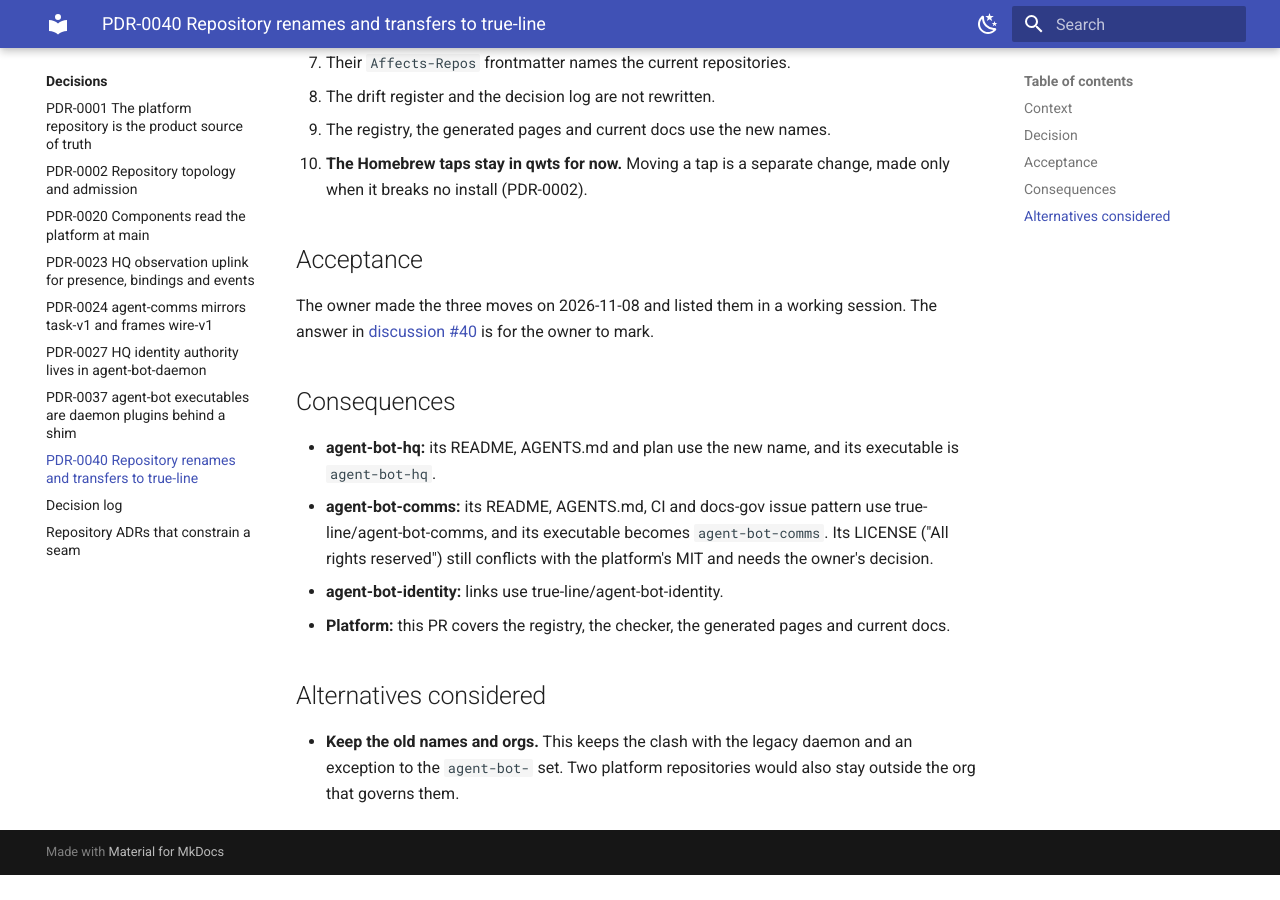
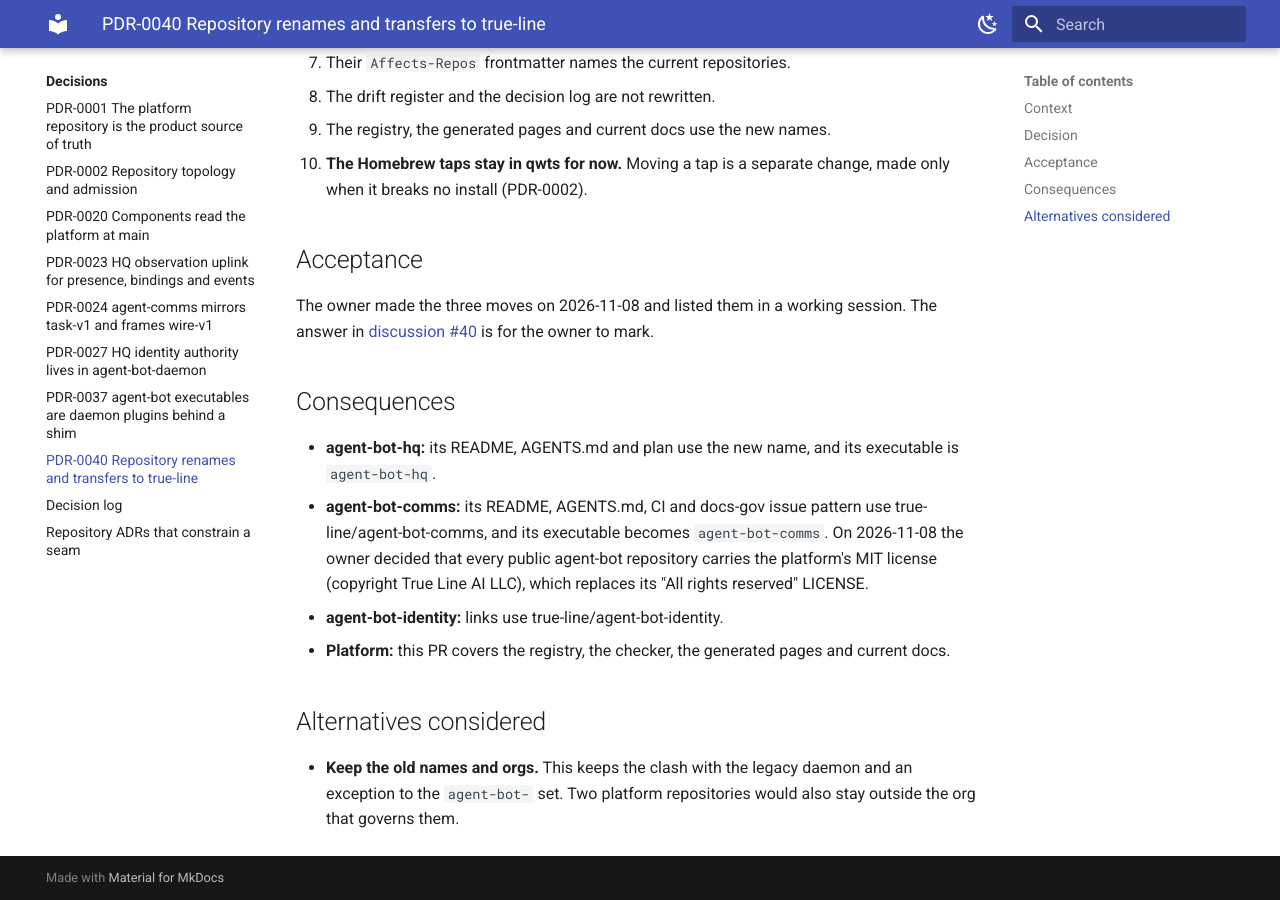
Before and after one commit to true-line/agent-bot-platform, an MkDocs documentation site: the page built from docs/04-decisions/PDR-0040-repository-renames-and-transfers-to-true-line.md, in a window 1280 px wide and 900 px high, scrolled down 1233 px. Built offline with MkDocs 1.6.1 and Material for MkDocs 9.7.7, drawn with Linux system fonts in a browser that asks for light colours; before the commit the page ends 2108 px from its top, so only the background shows below that.

Commit message:
PDR-0040: the owner's MIT decision for agent-bot-comms
Co-Authored-By: Claude Opus 5.5 <noreply@anthropic.com>
Co-authored-by: tidy-inlet-66 <agent_3d9ab2ac-9c97-442c-9bfa-8fcf497ded66@souls.agent-bot.invalid>
Agent-Identity: agent_3d9ab2ac-9c97-442c-9bfa-8fcf497ded66

```diff
--- a/docs/04-decisions/PDR-0040-repository-renames-and-transfers-to-true-line.md
+++ b/docs/04-decisions/PDR-0040-repository-renames-and-transfers-to-true-line.md
@@ -47,7 +47,7 @@ The owner made the three moves on 2026-11-08 and listed them in a working sessio
 ## Consequences
 
 - **agent-bot-hq:** its README, AGENTS.md and plan use the new name, and its executable is `agent-bot-hq`.
-- **agent-bot-comms:** its README, AGENTS.md, CI and docs-gov issue pattern use true-line/agent-bot-comms, and its executable becomes `agent-bot-comms`. Its LICENSE ("All rights reserved") still conflicts with the platform's MIT and needs the owner's decision.
+- **agent-bot-comms:** its README, AGENTS.md, CI and docs-gov issue pattern use true-line/agent-bot-comms, and its executable becomes `agent-bot-comms`. On 2026-11-08 the owner decided that every public agent-bot repository carries the platform's MIT license (copyright True Line AI LLC), which replaces its "All rights reserved" LICENSE.
 - **agent-bot-identity:** links use true-line/agent-bot-identity.
 - **Platform:** this PR covers the registry, the checker, the generated pages and current docs.
 
```
